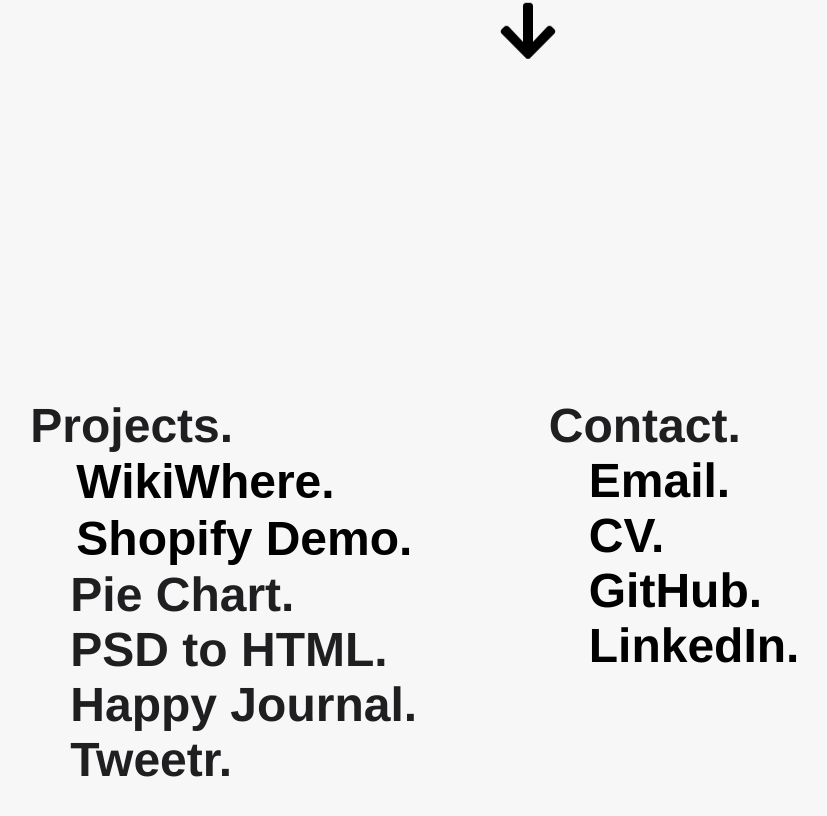
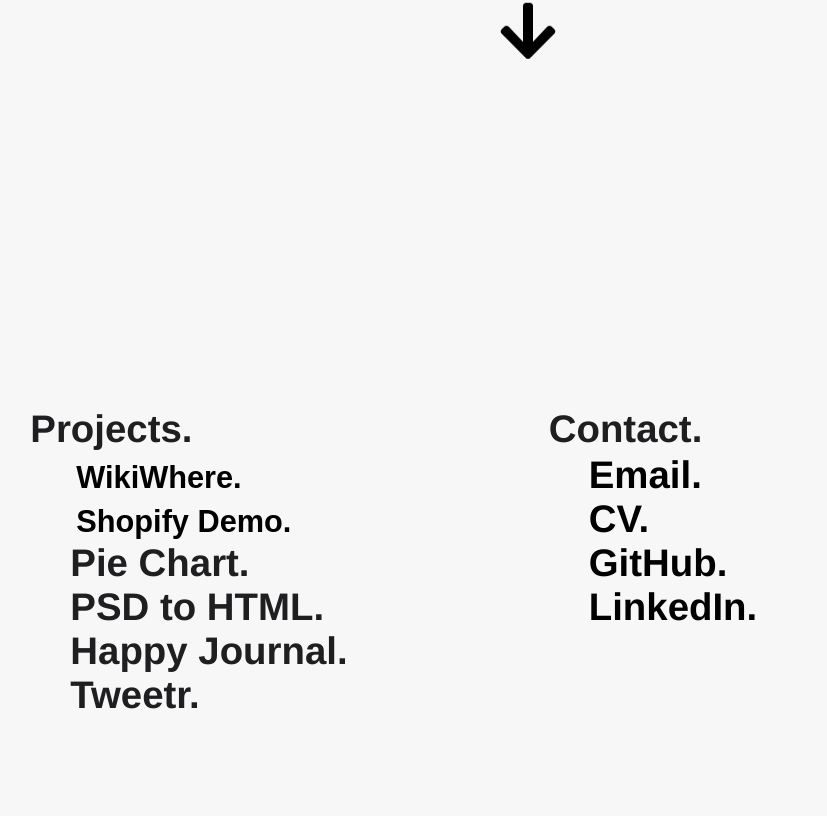
Before and after one commit to madebymak/portfolio-react, a React (Create React App) app: page / in a window 1280 px wide. Shown: the part 464-1280 px from the top of the page, without its empty margins (112-939 px from the left). Built offline with nearby package versions, Linux system fonts and the light colour scheme.

Commit message:
Adjust project CSS

```diff
--- a/src/App.css
+++ b/src/App.css
@@ -14,7 +14,7 @@
 button {
   border: 0;
   background: none;
-  font-size: 1em;
+  font-size: 0.8em;
   font-weight: bold;
 }
 
@@ -77,7 +77,7 @@
 
 .modal {
   position: fixed;
-  width: 100%;
+  /* width: 100%; */
   height: 100%;
   /* top: 0;
   right: 0; */
@@ -87,6 +87,15 @@
   align-items: center;
   padding: 10%;
   color: #000;
+  font-weight: bold;
+}
+
+.modal:focus {
+  outline-color: #fff;
+}
+
+.modal-heading {
+  font-size: 2em;
 }
 
 .close-btn {
@@ -107,6 +116,7 @@
 
 .img-box {
   text-align: center;
+  padding: 2%;
 }
 
 .responsive-img {
--- a/src/components/info.css
+++ b/src/components/info.css
@@ -8,6 +8,7 @@
     list-style: none;
     margin: 0;
     text-align: left;
+    font-size: 0.8em;
 }
 
 .project-list a {
@@ -19,5 +20,5 @@
 }
 
 .heading {
-    font-size: 1em;
+    font-size: 0.8em;
   }
```
